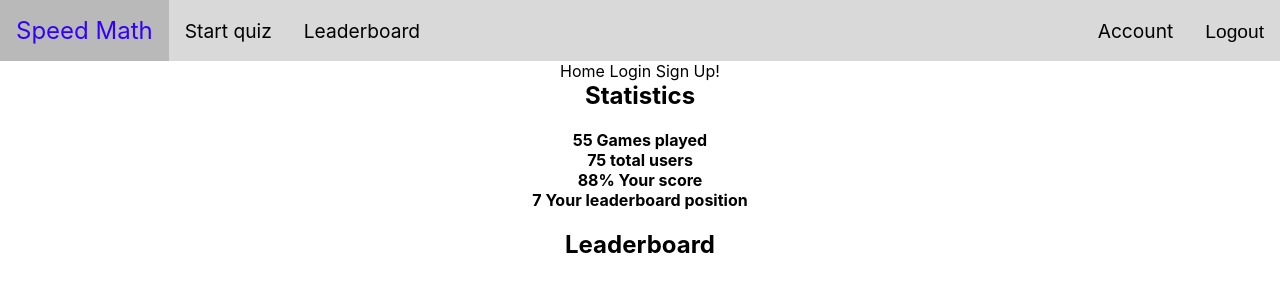
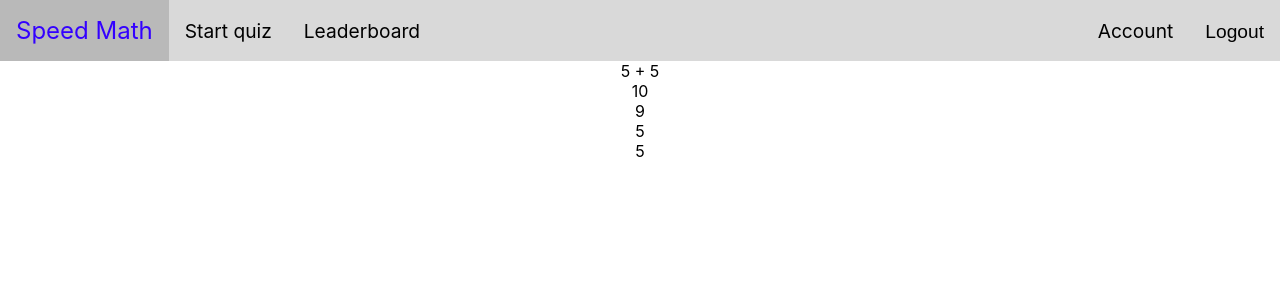
Before and after one commit to Craftless/speed-math-qns, a React (Create React App) app: page /quiz in a window 1280 px wide. Before the commit this address led to /. Shown: the top 300 px of the page. Built offline with nearby package versions, Linux system fonts and the light colour scheme; no server answers; sample sign-in values are in the browser's storage.

Commit message:
Added game logic

```diff
--- /dev/null
+++ b/src/components/Option.tsx
@@ -0,0 +1,8 @@
+import React from "react";
+import classes from "./Option.module.css";
+
+function Option({ children }: { children: React.ReactNode }) {
+  return <div>{children}</div>;
+}
+
+export default Option;
--- /dev/null
+++ b/src/components/QuizComponent.tsx
@@ -0,0 +1,50 @@
+import { useEffect, useState } from "react";
+import { randomNumberAbove, randomNumberBelow, shuffle } from "../util/math";
+import Option from "./Option";
+import classes from "./QuizComponent.module.css";
+
+function QuizComponent({
+  qn,
+  ans,
+  below,
+  query,
+}: {
+  qn: string;
+  ans: number;
+  below?: boolean;
+  query: number;
+}) {
+  const [answers, setAnswers] = useState([] as number[]);
+
+  useEffect(() => {
+    let answers;
+    if (below) {
+      const wrong = Array(3)
+        .fill(1)
+        .map((val) => randomNumberBelow(query));
+      answers = [ans, ...wrong];
+    } else {
+      const wrong = Array(3)
+        .fill(1)
+        .map((val) => randomNumberAbove(query, query * 3));
+      answers = [ans, ...wrong];
+    }
+
+    setAnswers(shuffle(answers));
+  }, []);
+
+  return (
+    <div className={classes.outerContainer}>
+      <div className={classes.questionContainer}>
+        <p>5 + 5</p>
+      </div>
+      <div className={classes.optionsContainer}>
+        {answers.map((val) => (
+          <Option>{String(val)}</Option>
+        ))}
+      </div>
+    </div>
+  );
+}
+
+export default QuizComponent;
--- a/src/components/RegularHeader.module.css
+++ b/src/components/RegularHeader.module.css
@@ -15,7 +15,6 @@
   font-size: 1.2rem;
   border: none;
   background: none;
-  cursor: help;
 }
 
 .outerContainer ul *:hover {
--- a/src/pages/QuizPage.tsx
+++ b/src/pages/QuizPage.tsx
@@ -1,17 +1,32 @@
-import { useEffect } from "react";
+import { useEffect, useState } from "react";
 import { Navigate, useLocation, useNavigate } from "react-router-dom";
+import QuizComponent from "../components/QuizComponent";
 
 function QuizPage() {
   const location = useLocation();
   const navigate = useNavigate();
+  const [gameType, setGameType] = useState("" as "timed" | "unlimited");
+  const [gameReady, setGameReady] = useState(false);
+  const [currentQC, setCurrentQC] = useState(null! as JSX.Element);
+
   useEffect(() => {
-    const type = location.state?.type;
+    const type: "timed" | "unlimited" = location.state?.type;
     if (!type) {
-      navigate("/");
+      // navigate("/");
     }
+    setGameType(type);
+    setGameReady(true);
+    setCurrentQC(generateQuizComponent());
   }, [])
 
-  return <p>Quiz</p>
+  function generateQuizComponent() {
+    //
+    return <QuizComponent qn="5 + 5" ans={10} query={5} />
+  }
+
+
+
+  return <p>{currentQC}</p>
 }
 
 export default QuizPage;
--- /dev/null
+++ b/src/util/math.ts
@@ -0,0 +1,18 @@
+export function randomNumberBelow(query: number) {
+  return Math.floor(Math.random() * query);
+}
+
+export function randomNumberAbove(query: number, maxRange: number) {
+  return Math.floor(Math.random() * maxRange) + query;
+}
+
+export function shuffle(a: any[]) {
+  var j, x, i;
+  for (i = a.length - 1; i > 0; i--) {
+      j = Math.floor(Math.random() * (i + 1));
+      x = a[i];
+      a[i] = a[j];
+      a[j] = x;
+  }
+  return a;
+}
```
Also changed, not shown: src/components/Option.module.css (added), src/components/QuizComponent.module.css (added).
